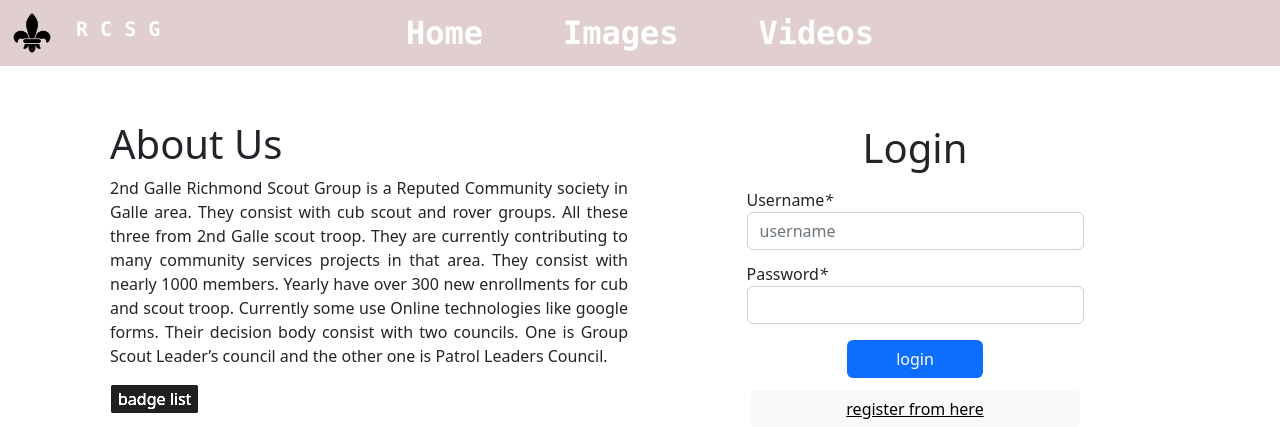
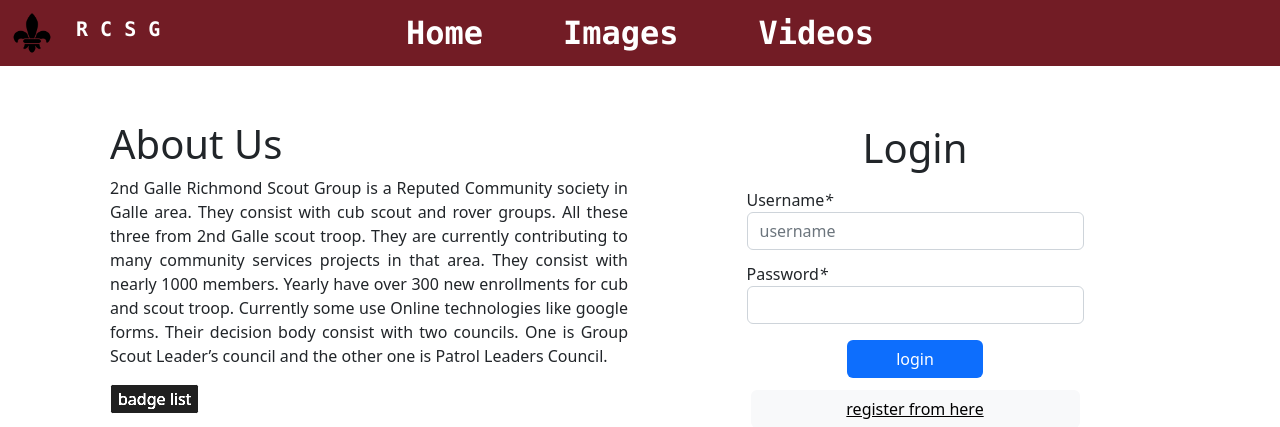
Before and after one commit to nadun96/dj-rcsg, a Django app: page / in a window 1280 px wide. Shown: the top 427 px of the page. Run offline with Django 4.2, Linux system fonts and the light colour scheme.

Commit message:
css chage

```diff
--- a/rcg/login/static/css/welcome.css
+++ b/rcg/login/static/css/welcome.css
@@ -1,5 +1,5 @@
 .navbar{
-    background: rgba(114, 28, 37, 0.212);
+    background: rgb(114, 28, 37);
 }
 
 .nav-link{
```
